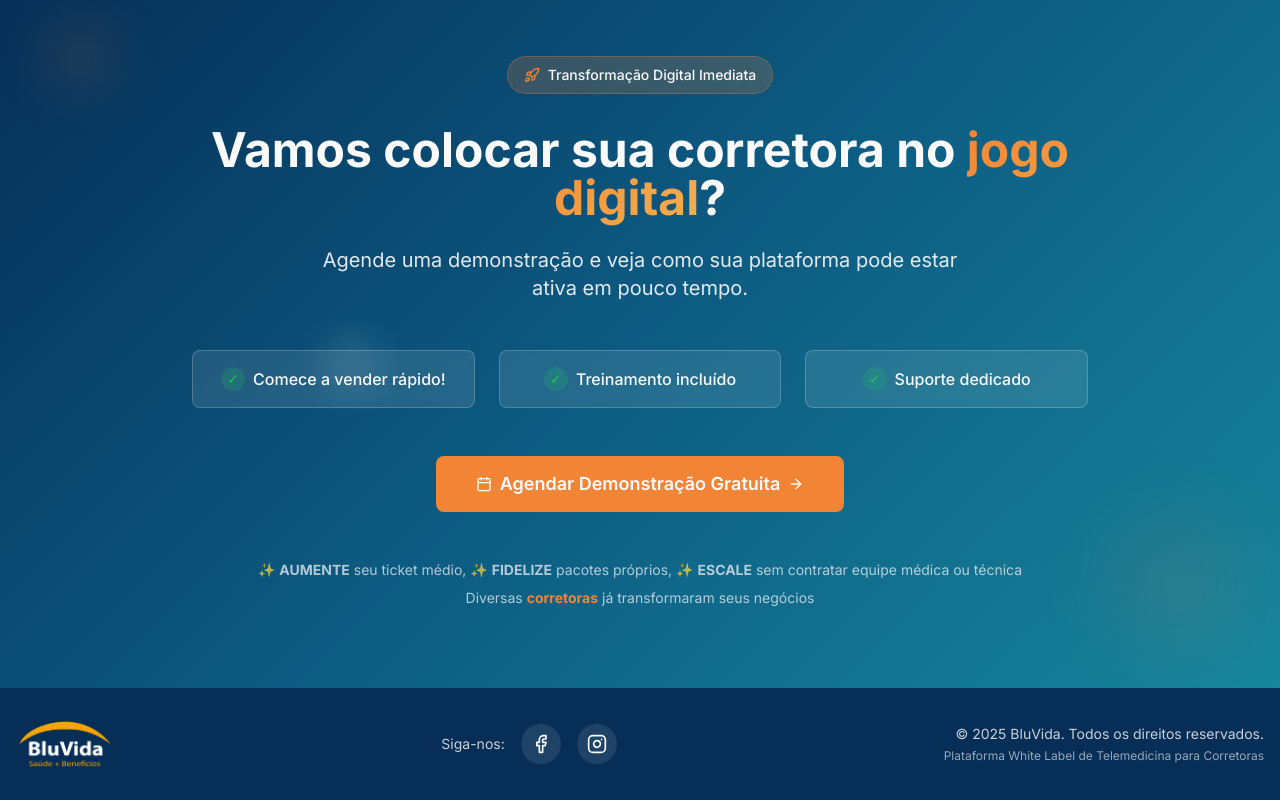
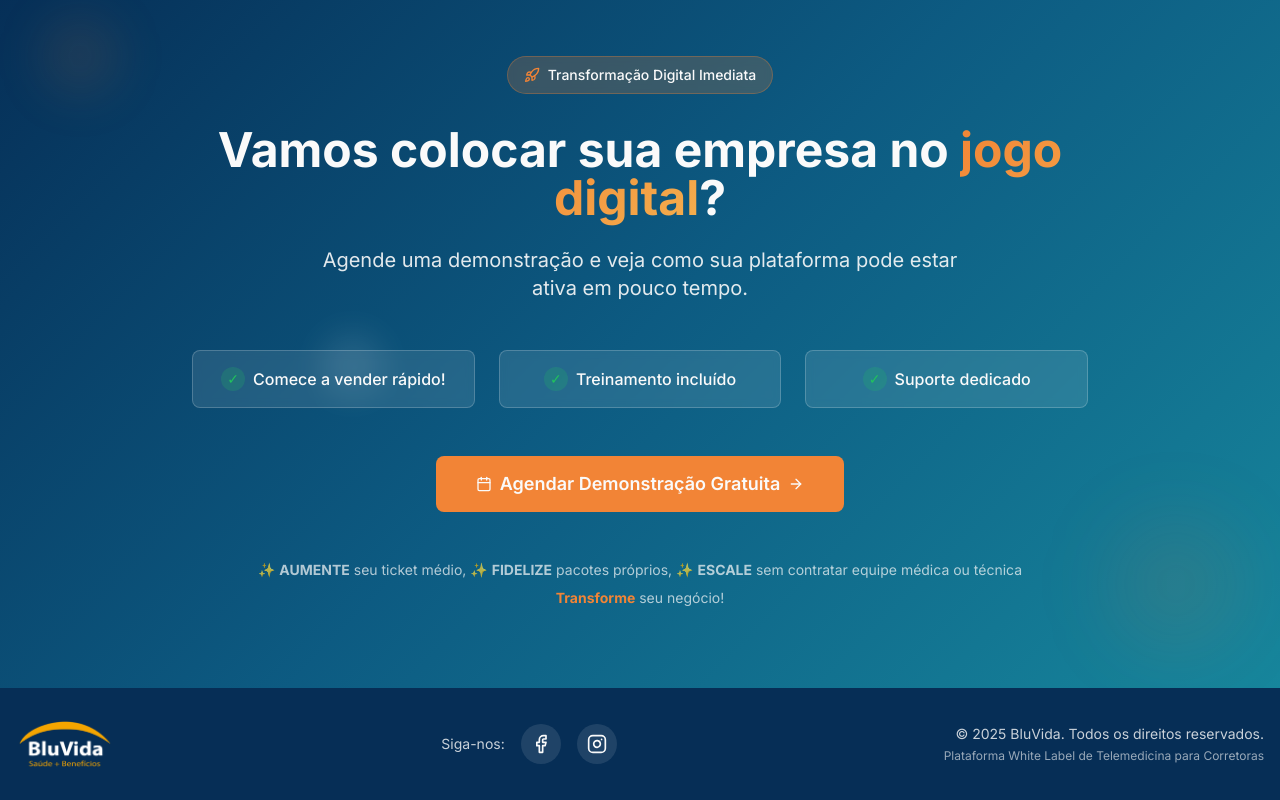
Before and after one commit to bluvida/bluvida, a React (Vite) app: page / in a window 1280 px wide. Shown: the part 3734-4534 px from the top of the page. Built offline with nearby package versions, Linux system fonts and the light colour scheme.

Commit message:
Update CTASection.tsx

```diff
--- a/src/components/CTASection.tsx
+++ b/src/components/CTASection.tsx
@@ -24,7 +24,7 @@ export function CTASection() {
             </div>
 
             <h2 className="text-3xl md:text-4xl lg:text-5xl font-bold text-primary-foreground mb-6 leading-tight">
-              Vamos colocar sua corretora no{" "}
+              Vamos colocar sua empresa no{" "}
               <span className="bg-gradient-secondary bg-clip-text text-transparent">
                 jogo digital
               </span>?
@@ -70,7 +70,7 @@ export function CTASection() {
           {/* Additional info */}
           <div className="text-center text-primary-foreground/70 text-sm">
             <p className="mb-2">✨ <b>AUMENTE</b> seu ticket médio, ✨ <b>FIDELIZE</b> pacotes próprios, ✨ <b>ESCALE</b> sem contratar equipe médica ou técnica</p>
-            <p>Diversas <strong className="text-secondary">corretoras</strong> já transformaram seus negócios</p>
+            <p><strong className="text-secondary">Transforme</strong> seu negócio!</p>
           </div>
         </div>
       </div>
```
